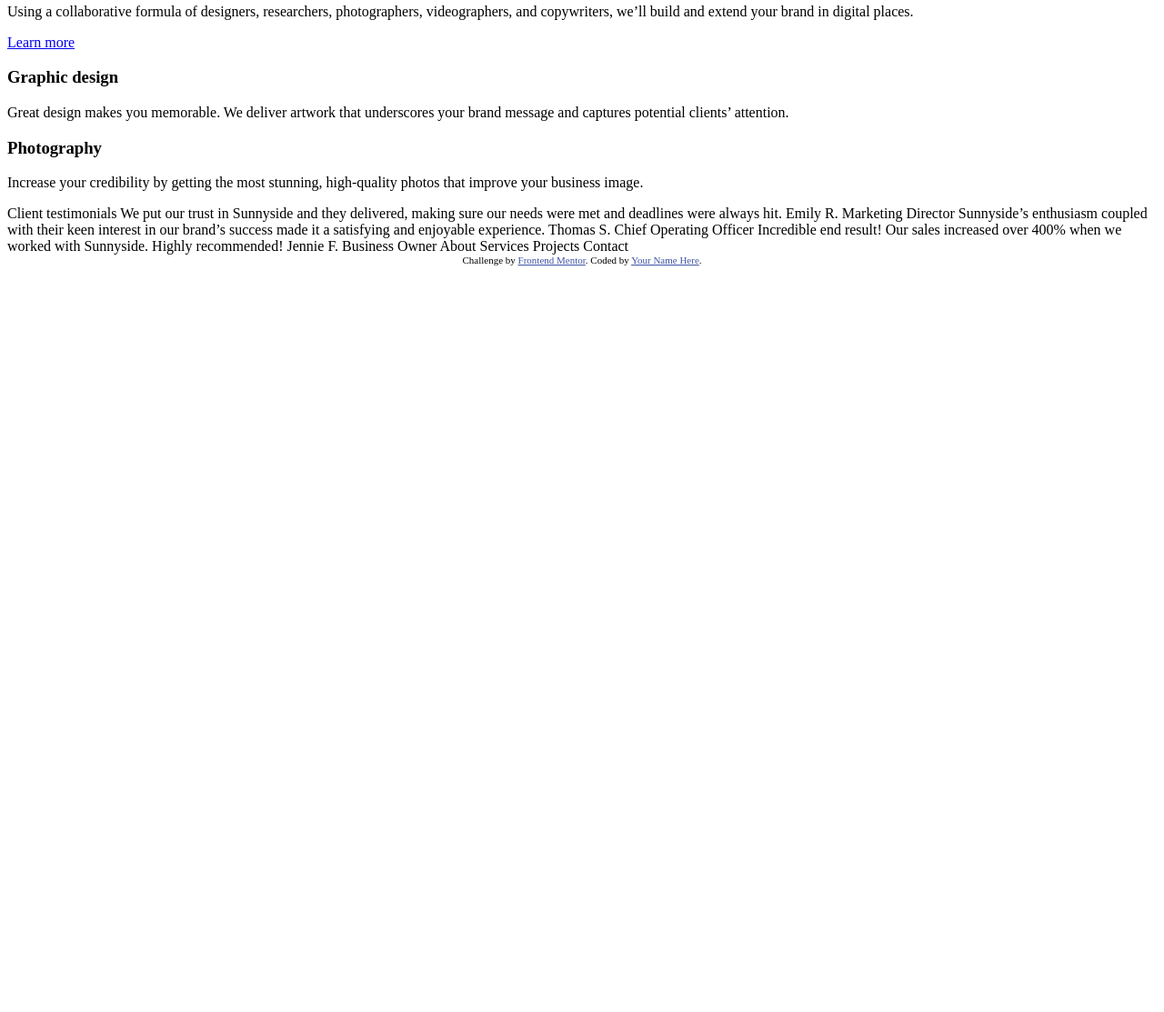
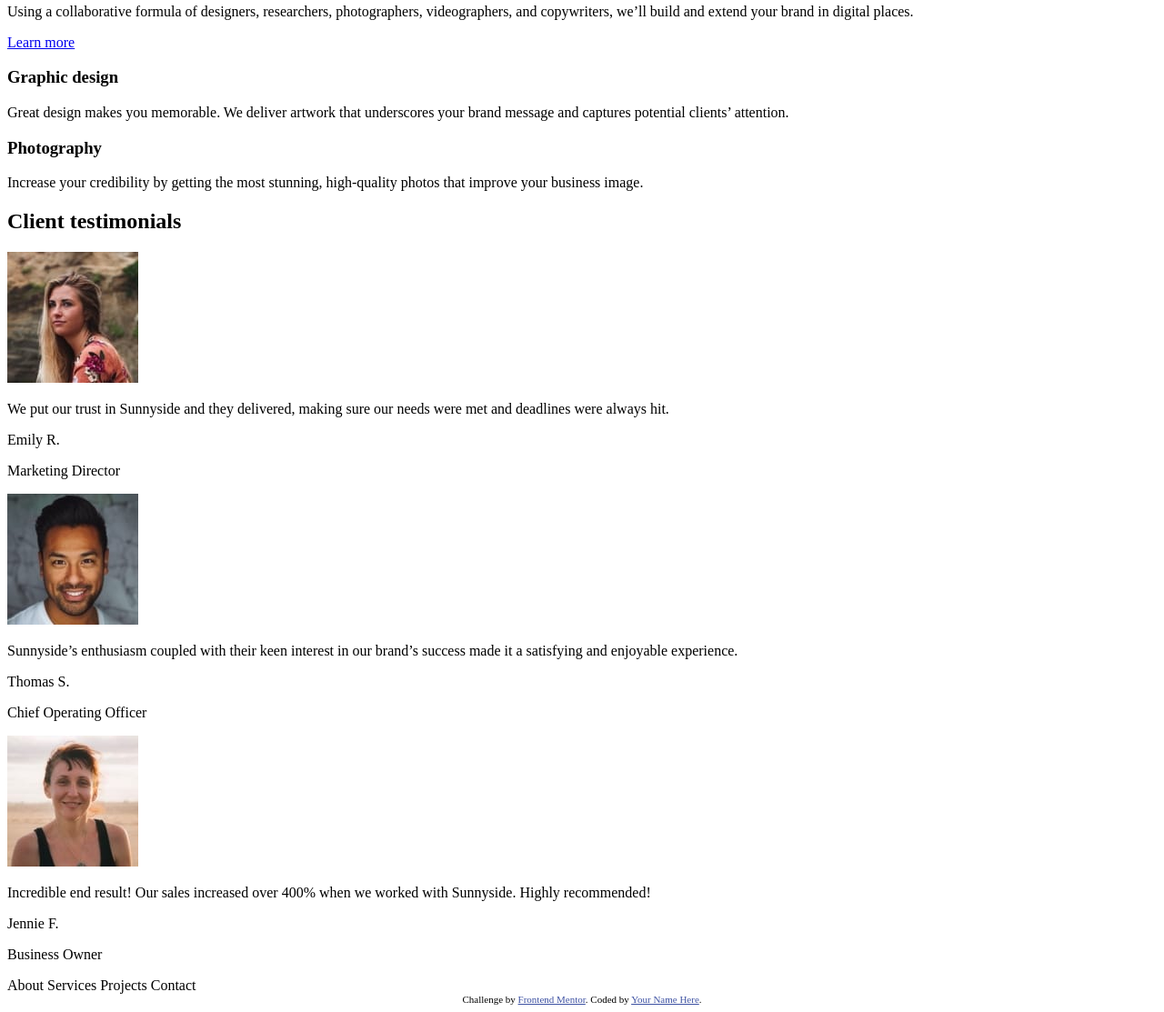
Before and after one commit to SuhodolecA/Sunnyside-agency-landing-page-challenge-hub, a plain HTML site: page index.html in a window 1280 px wide. Shown: the part 504-1617 px from the top of the page at 91% size. Before the commit the page ends 804 px from the top, so only its background shows below. Drawn offline with Linux system fonts and the light colour scheme.

Commit message:
feat: add html markup sunny-main__testimonials section

```diff
--- a/index.html
+++ b/index.html
@@ -87,7 +87,38 @@
           </p>
         </div>
       </div>
-      <div class="sunny-main__testimonials"></div>
+      <div class="sunny-main__testimonials">
+        <h2 class="sunny-main__testimonials-title">Client testimonials</h2>
+        <div class="sunny-main__testimonials-container">
+          <div class="sunny-main__testimonials-container__item">
+            <img src="/images/image-emily.jpg" alt="avatar" class="sunny-main__testimonials-container__item-avatar" />
+            <p class="sunny-main__testimonials-container__item-text">
+              We put our trust in Sunnyside and they delivered, making sure our needs were met and deadlines were always
+              hit.
+            </p>
+            <p class="sunny-main__testimonials-container__item-name">Emily R.</p>
+            <p class="sunny-main__testimonials-container__item-position">Marketing Director</p>
+          </div>
+          <div class="sunny-main__testimonials-container__item">
+            <img src="/images/image-thomas.jpg" alt="avatar" class="sunny-main__testimonials-container__item-avatar" />
+            <p class="sunny-main__testimonials-container__item-text">
+              Sunnyside’s enthusiasm coupled with their keen interest in our brand’s success made it a satisfying and
+              enjoyable
+              experience.
+            </p>
+            <p class="sunny-main__testimonials-container__item-name">Thomas S.</p>
+            <p class="sunny-main__testimonials-container__item-position">Chief Operating Officer</p>
+          </div>
+          <div class="sunny-main__testimonials-container__item">
+            <img src="/images/image-jennie.jpg" alt="avatar" class="sunny-main__testimonials-container__item-avatar" />
+            <p class="sunny-main__testimonials-container__item-text">
+              Incredible end result! Our sales increased over 400% when we worked with Sunnyside. Highly recommended!
+            </p>
+            <p class="sunny-main__testimonials-container__item-name">Jennie F.</p>
+            <p class="sunny-main__testimonials-container__item-position">Business Owner</p>
+          </div>
+        </div>
+      </div>
       <div class="sunny-main__pictures"></div>
     </main>
     <footer class="sunny-footer"></footer>
@@ -99,20 +130,11 @@
 
 
 
-  Client testimonials
 
-  We put our trust in Sunnyside and they delivered, making sure our needs were met and deadlines were always hit.
-  Emily R.
-  Marketing Director
 
-  Sunnyside’s enthusiasm coupled with their keen interest in our brand’s success made it a satisfying and enjoyable
-  experience.
-  Thomas S.
-  Chief Operating Officer
 
-  Incredible end result! Our sales increased over 400% when we worked with Sunnyside. Highly recommended!
-  Jennie F.
-  Business Owner
+
+
 
   About
   Services
```
